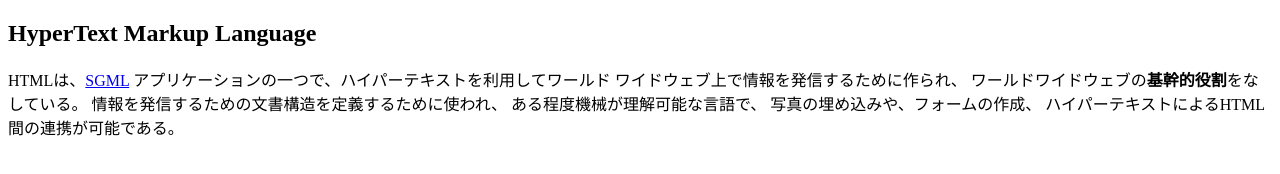
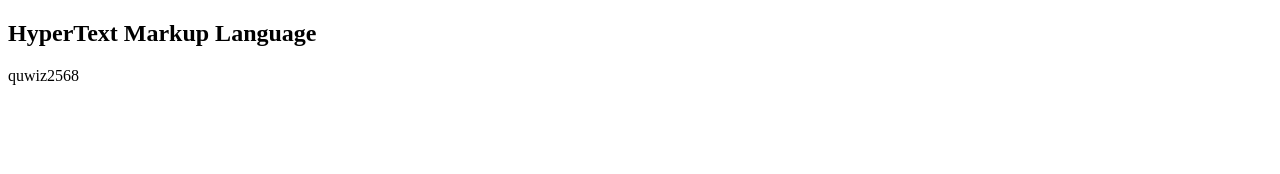
Before and after one commit to quwiz2568/quwiz2568.github.io, a plain HTML site: page index.html in a window 1280 px wide. Drawn offline with Linux system fonts and the light colour scheme.

Commit message:
Update index.html

```diff
--- a/index.html
+++ b/index.html
@@ -8,14 +8,8 @@
  <body>
   <article>
    <h1 lang="en">HyperText Markup Language</h1>
-   <p>HTMLは、<a href="http://ja.wikipedia.org/wiki/SGML">SGML</a>
-      アプリケーションの一つで、ハイパーテキストを利用してワールド
-      ワイドウェブ上で情報を発信するために作られ、
-      ワールドワイドウェブの<strong>基幹的役割</strong>をなしている。
-      情報を発信するための文書構造を定義するために使われ、
-      ある程度機械が理解可能な言語で、
-      写真の埋め込みや、フォームの作成、
-      ハイパーテキストによるHTML間の連携が可能である。</p>
+   <p>quwiz2568
+   </p>
   </article>
  </body>
 </html>
```
